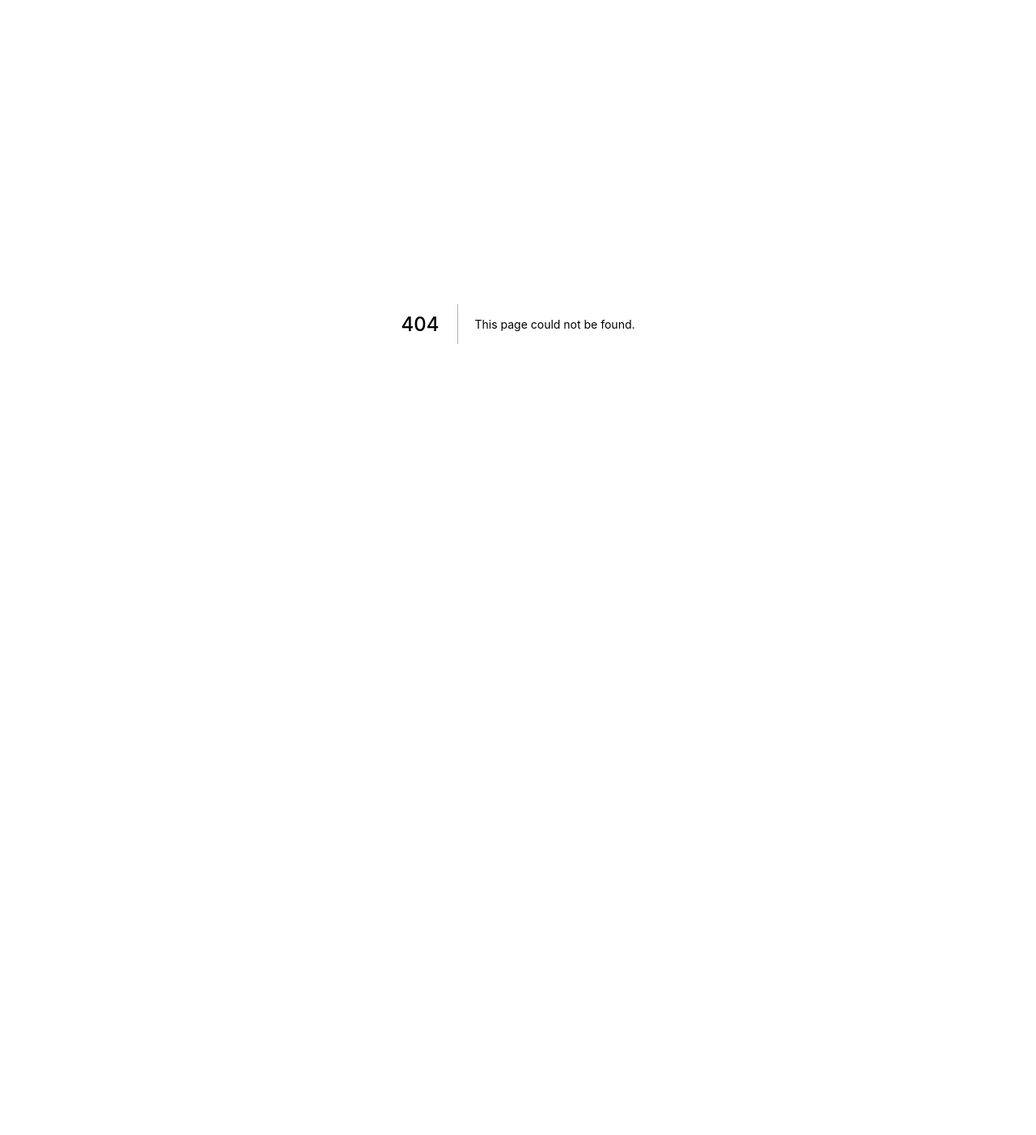
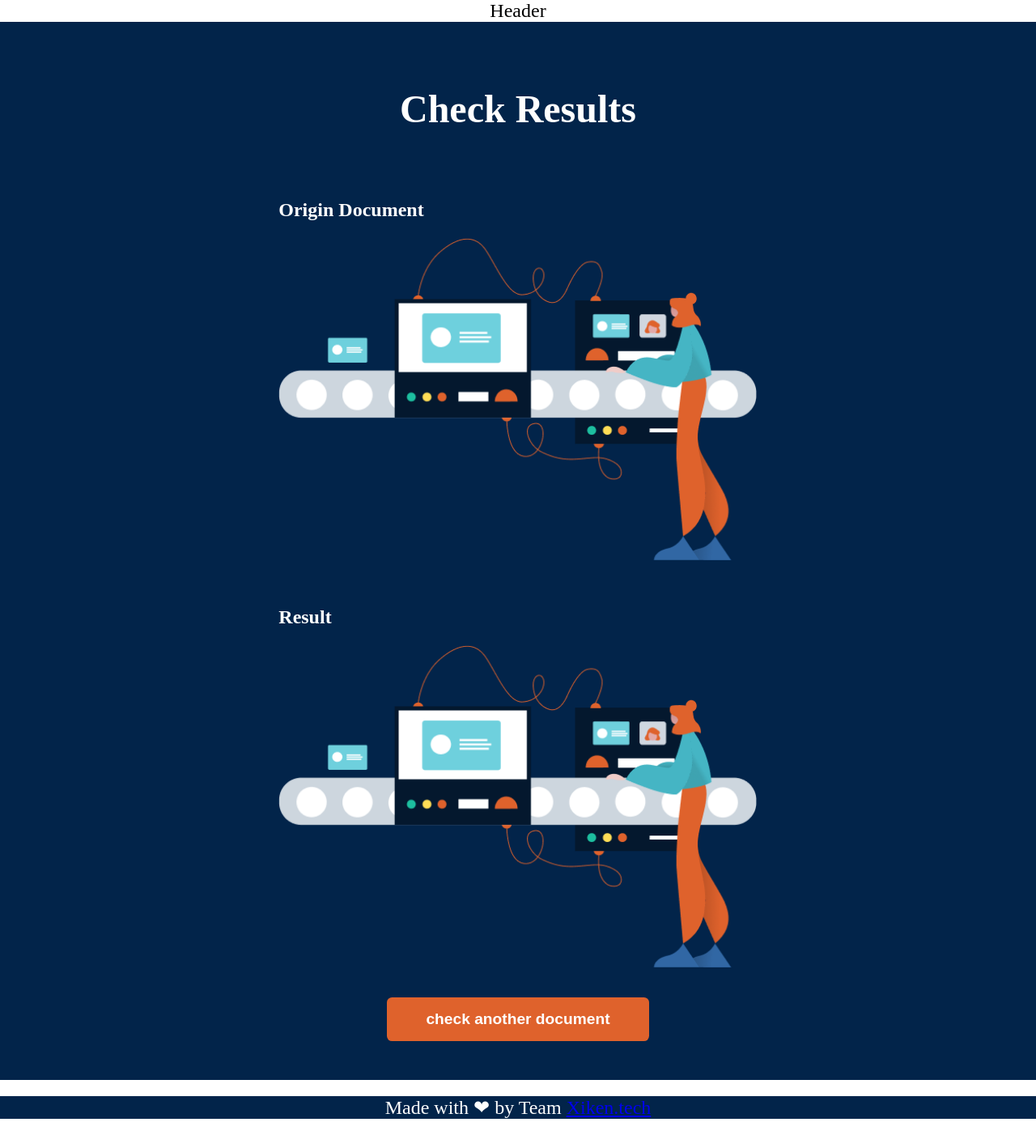
Before and after one commit to akash1412/forged-bot, a Next.js app: page /product in a window 1280 px wide. Before the commit this address had no page. Shown: the whole page at 81% size. Before the commit the page ends 800 px from the top, so only its background shows below. Built offline with nearby package versions, Linux system fonts and the light colour scheme.

Commit message:
modified _app.js,fixed .babelrc warning , created product page styles

```diff
--- /dev/null
+++ b/components/Page.js
@@ -0,0 +1,14 @@
+import Header from "./header";
+import Footer from "./footer";
+
+const Page = ({ children }) => {
+	return (
+		<>
+			<Header />
+			{children}
+			<Footer />
+		</>
+	);
+};
+
+export default Page;
--- /dev/null
+++ b/components/footer.js
@@ -0,0 +1,25 @@
+import styled from "styled-components";
+
+const FooterStyle = styled.footer`
+	background-color: ${({ theme }) => theme.color.deepBlue};
+	text-align: center;
+
+	& > h2 {
+		font-size: 1.5rem;
+		font-weight: 400;
+		color: #fff;
+	}
+`;
+
+const Footer = () => (
+	<FooterStyle>
+		<h2>
+			Made with ❤ by Team{" "}
+			<a href='https://xiken.tech' target='_blank'>
+				Xiken.tech
+			</a>
+		</h2>
+	</FooterStyle>
+);
+
+export default Footer;
--- /dev/null
+++ b/components/header.js
@@ -0,0 +1,10 @@
+import styled from "styled-components";
+
+const HeaderContainer = styled.div`
+	text-align: center;
+	font-size: 1.5rem;
+`;
+
+const Header = () => <HeaderContainer>Header</HeaderContainer>;
+
+export default Header;
--- a/next.config.js
+++ b/next.config.js
@@ -1,7 +1,7 @@
-const withPWA = require("next-pwa");
+// const withPWA = require("next-pwa");
 
-module.exports = withPWA({
-	pwa: {
-		dest: "public",
-	},
-});
+// module.exports = withPWA({
+// 	pwa: {
+// 		dest: "public",
+// 	},
+// });
--- a/pages/_app.js
+++ b/pages/_app.js
@@ -1,5 +1,42 @@
+import { createGlobalStyle, ThemeProvider } from "styled-components";
+
+import Page from "../components/Page";
+
+const GlobalStyle = createGlobalStyle`
+  *,*::after,*::before{
+      box-sizing:inherit;
+  }
+
+body{
+	margin: 0;
+    padding: 0;
+    box-sizing: border-box;
+}
+
+
+
+`;
+
+const theme = {
+	color: {
+		purple: "#5B1175",
+		deepBlue: "#02244A",
+		lighBlue: "#6ED0DD",
+		orange: "#DF622C",
+	},
+};
+
 function MyApp({ Component, pageProps }) {
-	return <Component {...pageProps} />;
+	return (
+		<>
+			<GlobalStyle />
+			<ThemeProvider theme={theme}>
+				<Page>
+					<Component {...pageProps} />
+				</Page>
+			</ThemeProvider>
+		</>
+	);
 }
 
 export default MyApp;
--- /dev/null
+++ b/pages/product.js
@@ -0,0 +1,75 @@
+import styled from "styled-components";
+
+const Wrapper = styled.div`
+	background-color: ${({ theme }) => theme.color.deepBlue};
+	color: #fff;
+	min-height: 100vh;
+`;
+
+const Main = styled.div`
+	padding: 3rem 0;
+	width: 50%;
+	margin: 0 auto;
+	display: flex;
+	flex-direction: column;
+	align-items: center;
+`;
+
+const Title = styled.h1`
+	font-size: 3rem;
+`;
+
+const SubTitle = styled.h2`
+	font-size: 1.5rem;
+`;
+
+const ContentWrapper = styled.div`
+	margin-top: 2rem;
+	display: flex;
+	flex-direction: column;
+`;
+
+const PreviewImageContainer = styled.div`
+	margin-bottom: 2rem;
+`;
+
+const ImagePlaceholder = styled.img`
+	width: 100%;
+	object-fit: cover;
+	height: 25rem;
+`;
+
+const Button = styled.button`
+	align-self: center;
+	padding: 1rem 3rem;
+	outline: none;
+	border: none;
+	color: #fff;
+	font-size: 1.2rem;
+	font-weight: 600;
+	border-radius: 0.4rem;
+	background-color: ${({ theme }) => theme.color.orange};
+`;
+
+const ProductPage = () => {
+	return (
+		<Wrapper>
+			<Main>
+				<Title>Check Results</Title>
+				<ContentWrapper>
+					<PreviewImageContainer>
+						<SubTitle>Origin Document</SubTitle>
+						<ImagePlaceholder src='/homeImg.png' />
+					</PreviewImageContainer>
+					<PreviewImageContainer>
+						<SubTitle>Result</SubTitle>
+						<ImagePlaceholder src='/homeImg.png' />
+					</PreviewImageContainer>
+					<Button>check another document</Button>
+				</ContentWrapper>
+			</Main>
+		</Wrapper>
+	);
+};
+
+export default ProductPage;
```
Also changed, not shown: components/Button.js (added, +13 -0 lines), .babelrc (added), 1 other file (tests, documents, lock files or other folders).
